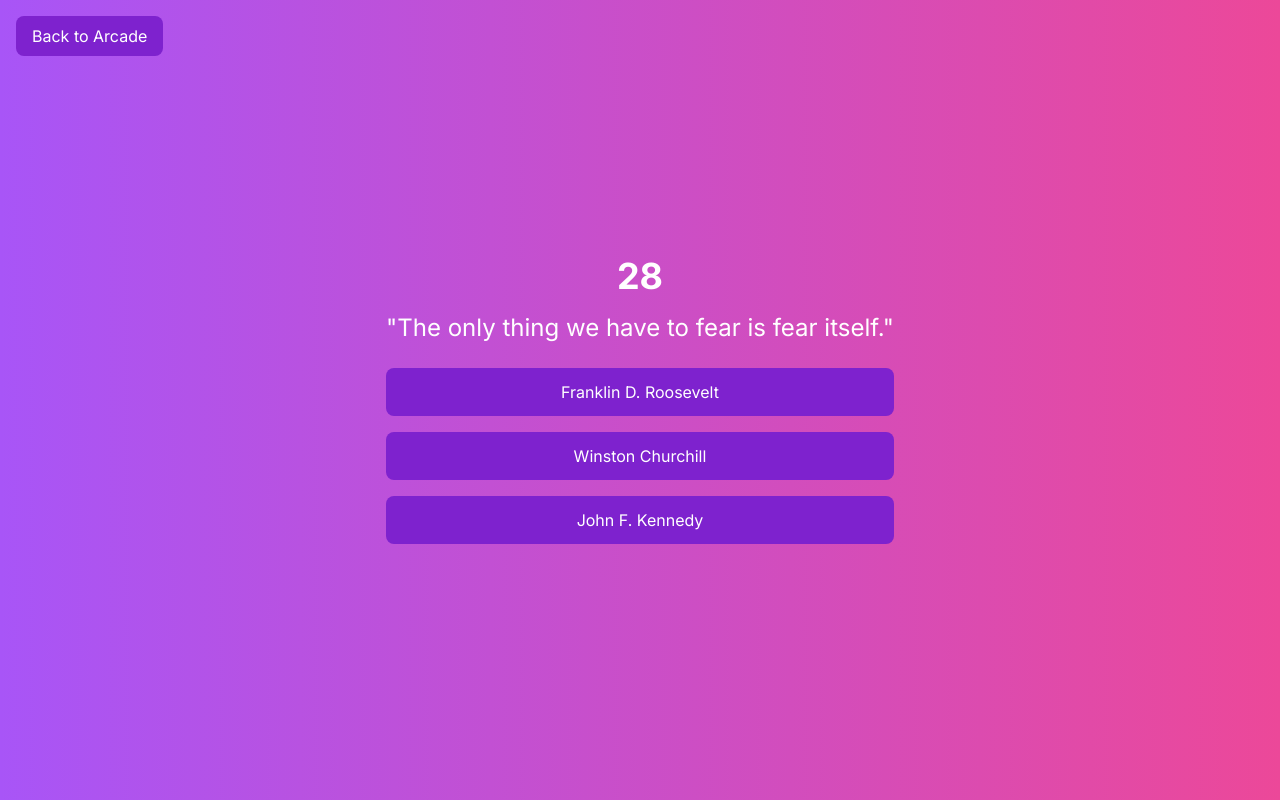
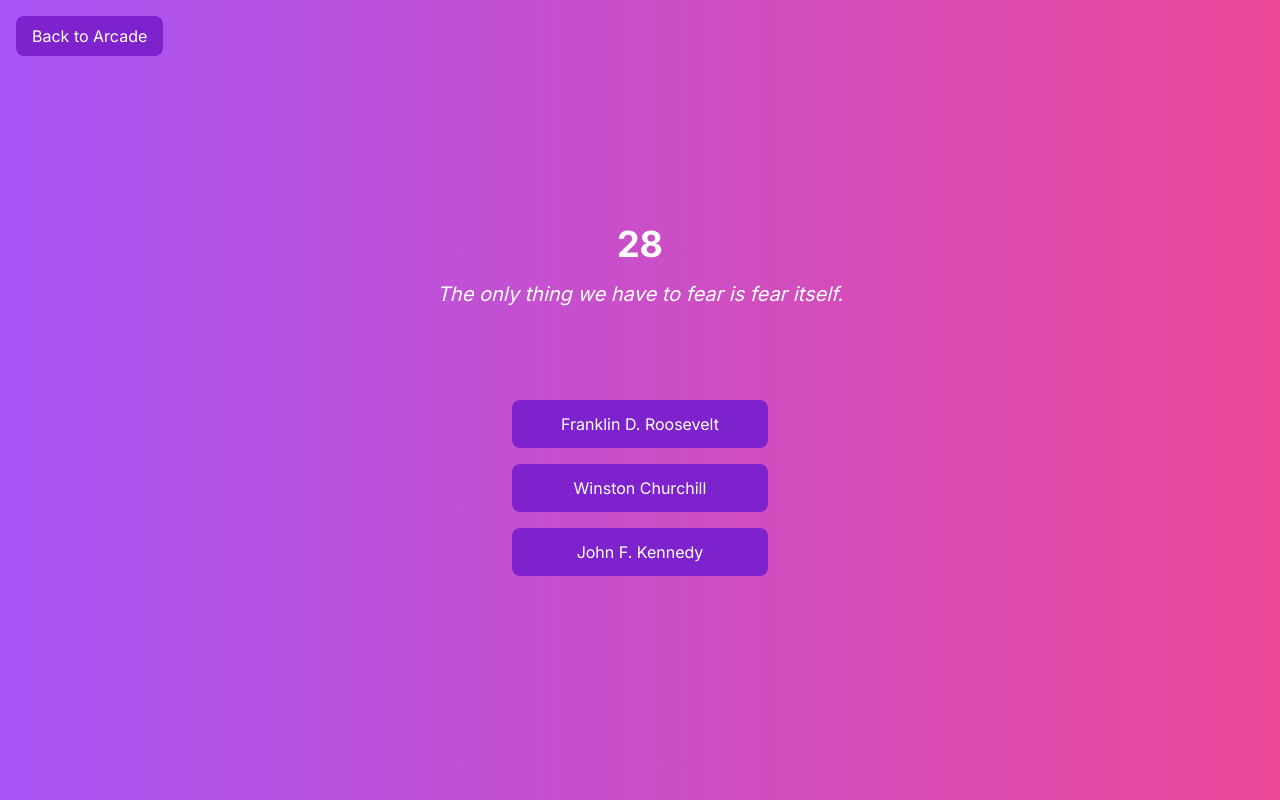
Before and after one commit to daltyboy11/wordcade, a Next.js app: page /who-said-it in a window 1280 px wide. Both pictures are taken after a click on the button "Start Game". Built offline with nearby package versions, Linux system fonts and the light colour scheme.

Commit message:
format who said it

```diff
--- a/app/who-said-it/page.tsx
+++ b/app/who-said-it/page.tsx
@@ -87,13 +87,15 @@ export default function WhoSaidIt() {
               {timeLeft}
             </h1>
           </div>
-          <h2 className="text-2xl mb-6">"{data[currentQuestion].quote}"</h2>
-          <div className="grid gap-4">
+          <p className="text-xl mb-6 max-w-xl mx-auto h-24 italic">
+            {data[currentQuestion].quote}
+          </p>
+          <div className="flex flex-col items-center gap-4">
             {data[currentQuestion].options.map((option, index) => (
               <button
                 key={index}
                 onClick={() => handleAnswer(index)}
-                className="px-6 py-3 bg-purple-700 rounded-lg hover:bg-purple-800"
+                className="px-6 py-3 bg-purple-700 rounded-lg hover:bg-purple-800 w-64"
               >
                 {option}
               </button>
@@ -106,20 +108,20 @@ export default function WhoSaidIt() {
         <div className="text-center">
           <h1 className="text-4xl font-bold mb-4">Game Over</h1>
           <p className="text-xl mb-8">Your score: {score}</p>
-          <h2 className="text-2xl mb-4">Your Answers:</h2>
+          <h2 className="text-2xl mb-4 text-left">Your Answers:</h2>
           <ul className="list-disc list-inside text-left">
             {answers.map((answer, index) => {
               const question = data[index];
               const isCorrect = answer === question.answer;
               return (
-                <li key={index} className="mb-2">
-                  "{question.quote}":{' '}
+                <li key={index} className="mb-2 italic">
+                  {question.quote}{' '}
                   {isCorrect ? (
-                    <span className="text-green-500">
+                    <span className="text-green-500 not-italic">
                       ✅ {question.options[answer]}
                     </span>
                   ) : (
-                    <span className="text-orange-300">
+                    <span className="text-orange-300 not-italic">
                       ❌ {question.options[answer]} (Correct:{' '}
                       {question.options[question.answer]})
                     </span>
```
